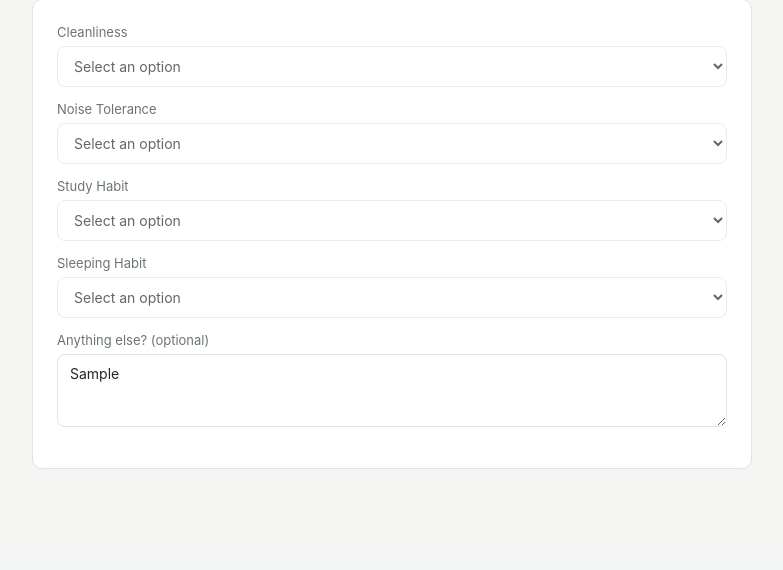
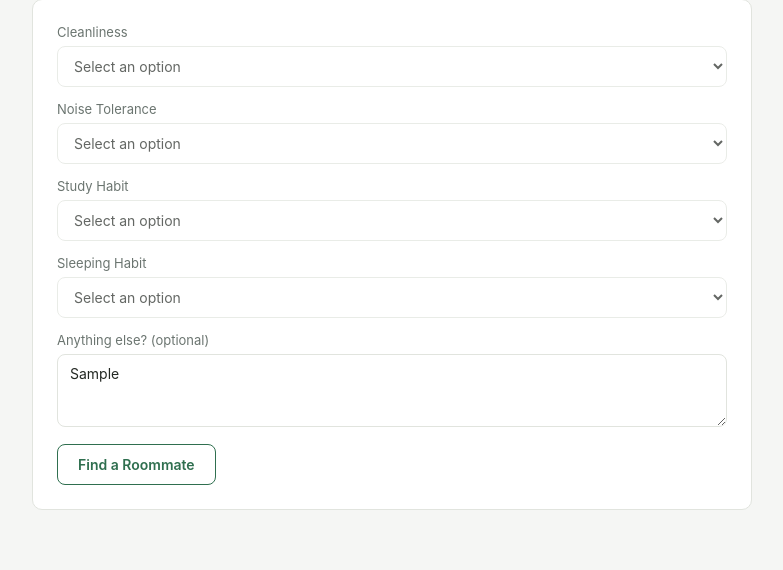
Before and after one commit to Sumaiyaj-25/rs_dorm_management_system, a PHP site: page /preferences.php in a window 1280 px wide. Shown: the part 244-814 px from the top of the page, without its empty margins (248-1031 px from the left). Before the commit the page ends 713 px from the top, so only its background shows below. Run offline with PHP 8.4, Linux system fonts and the light colour scheme; the visitor is signed in with stand-in values (Sample User, id 1); tables that the repository leaves empty or names only in its code hold one stand-in row (values such as "Sample post").

Commit message:
Add find roommate button to preferences

```diff
--- a/preferences.php
+++ b/preferences.php
@@ -287,11 +287,21 @@ function selected_if($value, $option)
                 type="submit"
                 class="btn btn-primary"
             >
-            Save Preferences
-        </button>
+                Save Preferences
+            </button>
 
         <?php endif; ?>
 
+        <?php if ($current): ?>
+
+            <a
+                href="recommend.php"
+                class="btn btn-secondary"
+            >
+                Find a Roommate
+            </a>
+
+        <?php endif; ?>
     </form>
 
 </div>
```
